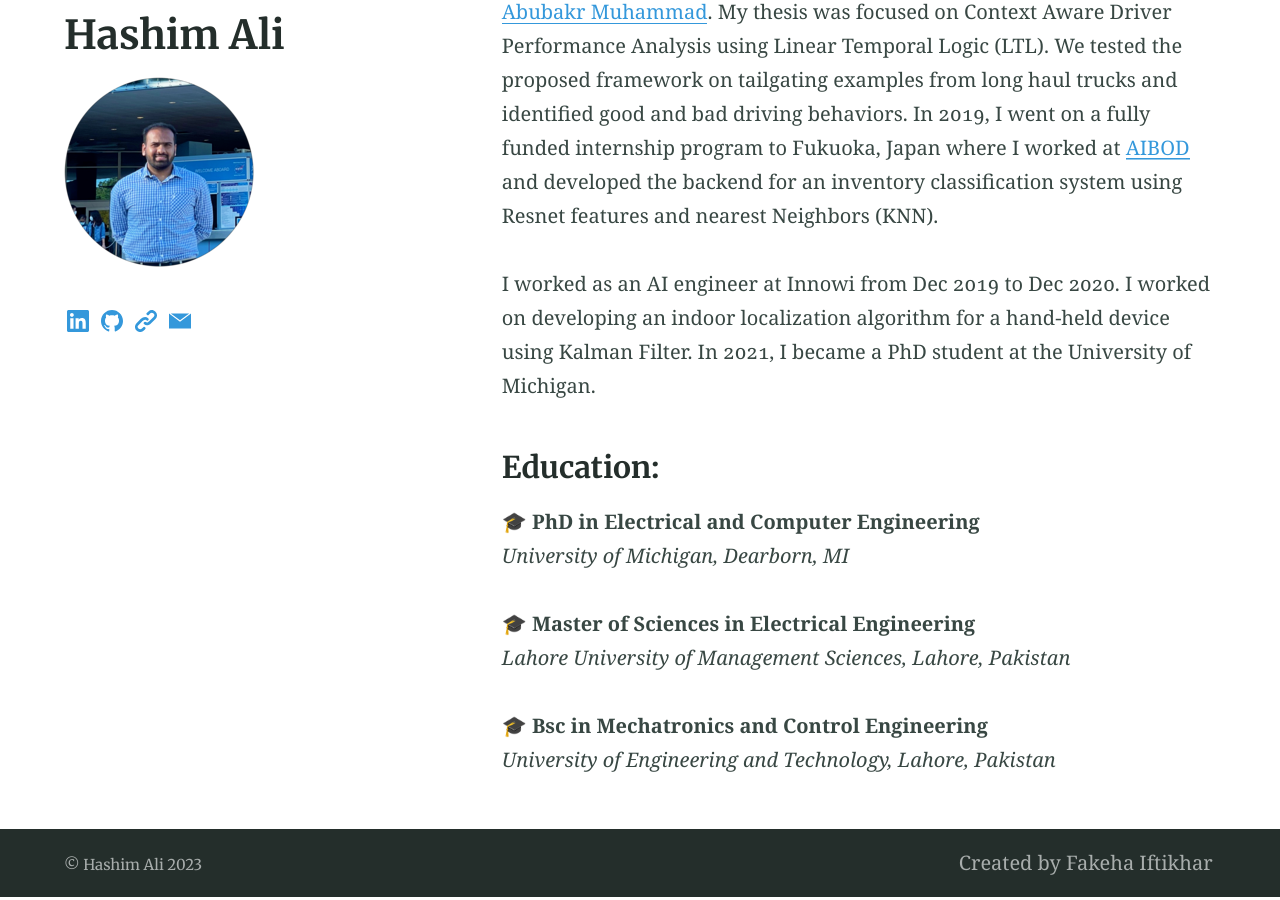
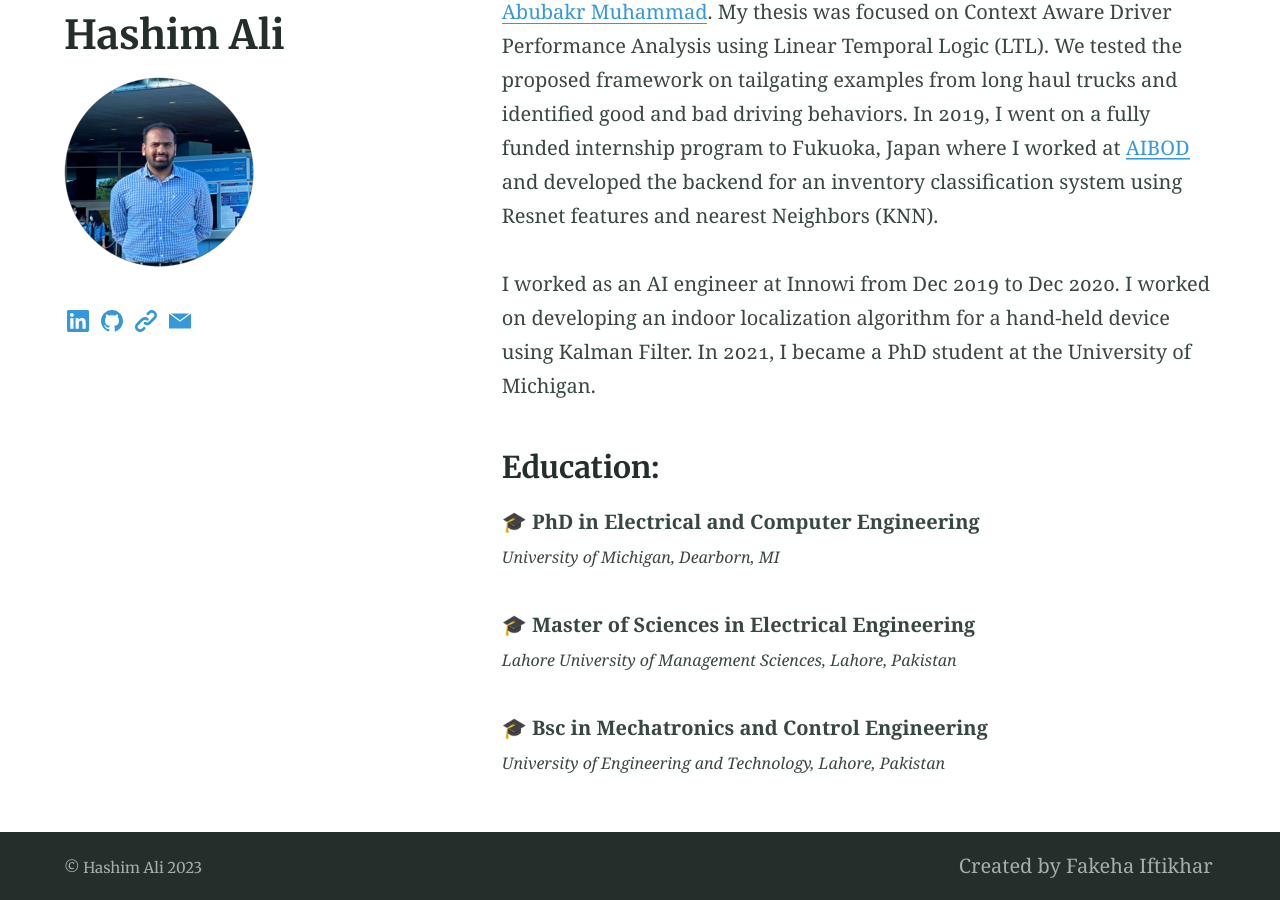
Before and after one commit to Fakeha-38/fakeha-38.github.io, a Jekyll site: the page built from index.md, in a window 1280 px wide and 900 px high, scrolled down 941 px. Built offline with Jekyll 4.4.1, drawn with Linux system fonts in a browser that asks for light colours; emoji names are drawn with the system emoji font.

Commit message:
edu update 6

```diff
--- a/_sass/_theme.scss
+++ b/_sass/_theme.scss
@@ -370,6 +370,10 @@ select {
   }
 }
 
+em {
+  font-size: 16px;
+}
+
 a:hover:focus {
   outline: none;
 }
```
